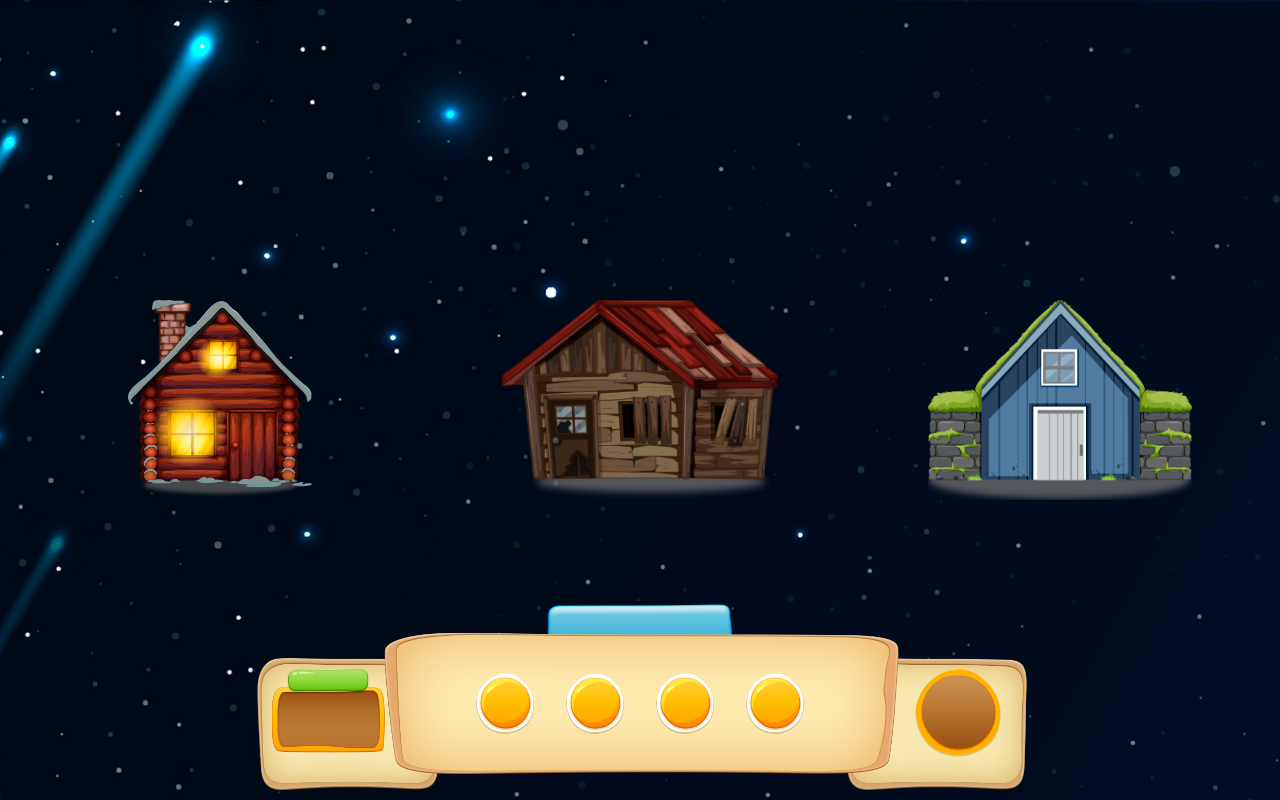
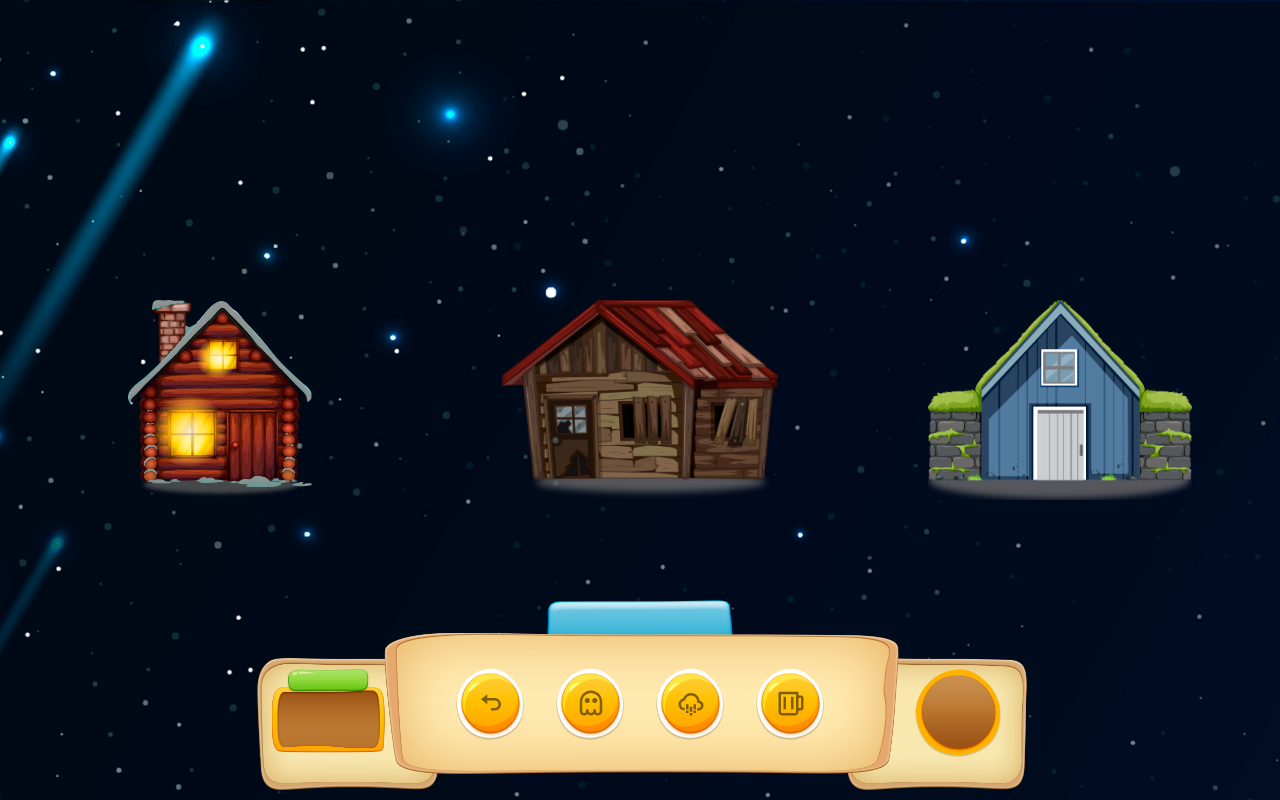
Before and after one commit to leonfhl/selecu-app, a React (Create React App) app: page / in a window 1280 px wide. Built offline with nearby package versions, Linux system fonts and the light colour scheme.

Commit message:
react icons added

```diff
--- a/package.json
+++ b/package.json
@@ -9,6 +9,7 @@
     "node-sass": "^6.0.0",
     "react": "^17.0.2",
     "react-dom": "^17.0.2",
+    "react-icons": "^4.2.0",
     "react-scripts": "4.0.3",
     "web-vitals": "^1.1.2"
   },
--- a/src/components/Button.js
+++ b/src/components/Button.js
@@ -1,5 +1,6 @@
 import React, { Component, } from 'react';
 import './stylecomponents.scss'
+
 
 class Button extends Component {
     render() {
@@ -7,6 +8,8 @@ class Button extends Component {
 
             <div class='button'>
                     <img src='./resources/fondo.png' />
+                    {this.props.icon}
+
              </div>
 
         );
--- a/src/components/ButtonHouse.js
+++ b/src/components/ButtonHouse.js
@@ -1,5 +1,6 @@
 import React, { Component,  } from 'react';
 import './stylecomponents.scss'
+
 class ButtonHouse extends Component {
     render() {
         return (
--- a/src/components/Ribbon.js
+++ b/src/components/Ribbon.js
@@ -1,6 +1,9 @@
 import React, { Component, } from 'react';
 import './stylecomponents.scss'
 import Button from './Button.js'
+import Toggle from './Toggle.js'
+import { BiBeer, BiCloudLightRain, BiGhost, BiUndo } from 'react-icons/bi';
+
 
 class Ribbon extends Component {
     render() {
@@ -8,13 +11,13 @@ class Ribbon extends Component {
 
             <div class='ribbondiv'>
 
-                <div class="toggle"><img src='./resources/toggle.png' /></div>
+                <Toggle/>
                 <div class="bottom">
                     <div class ="array ">
-                    <Button icon=''/>
-                    <Button icon=''/>
-                    <Button icon=''/>
-                    <Button icon=''/>
+                        <Button icon={<BiUndo/>}/>
+                        <Button icon={<BiGhost/>}/>
+                        <Button icon={<BiCloudLightRain/>}/>
+                        <Button icon={<BiBeer/>}/>
                     </div>
                     <img src='./resources/panel-vacio.png' />
                 </div>
--- /dev/null
+++ b/src/components/Toggle.js
@@ -0,0 +1,17 @@
+import React, { Component, } from 'react';
+import './stylecomponents.scss'
+
+class Toggle extends Component {
+    render() {
+        return (
+
+            <div class="toggle">
+                <img src='./resources/toggle.png' />
+            </div>
+
+        );
+    }
+}
+
+
+export default Toggle;
--- a/src/components/stylecomponents.scss
+++ b/src/components/stylecomponents.scss
@@ -10,13 +10,11 @@ img {
     position: fixed;
     bottom: 10px;
     width: 100%;
-    display: inline-block;
 
 
     .toggle{
-
         position: relative;
-        bottom: -115px;
+        bottom: -155px;
         width: 100%;
         z-index: -1;
         img {
@@ -28,7 +26,7 @@ img {
 
     .array{
         position: relative;
-        bottom: -145px;
+        bottom: -185px;
         width: max-content;
         margin-left: auto;
         margin-right: auto;
@@ -36,16 +34,22 @@ img {
     }
 
     .button{
-        display: inline-block;
-        bottom: -160px;
         margin-left: 15px;
         margin-right: 15px;
 
         img{
-            width: 60px;
+            width: 70px;
             height: auto;
         }
+        svg{
+            width: 30px;
+            height: auto;
+            position: relative;
+            bottom: 53px;
+            left: 21px;
+            color:rgb(129, 94, 4)
+        }
+
 
     }
-
 }
```
Also changed, not shown: 1 other file (tests, documents, lock files or other folders).
